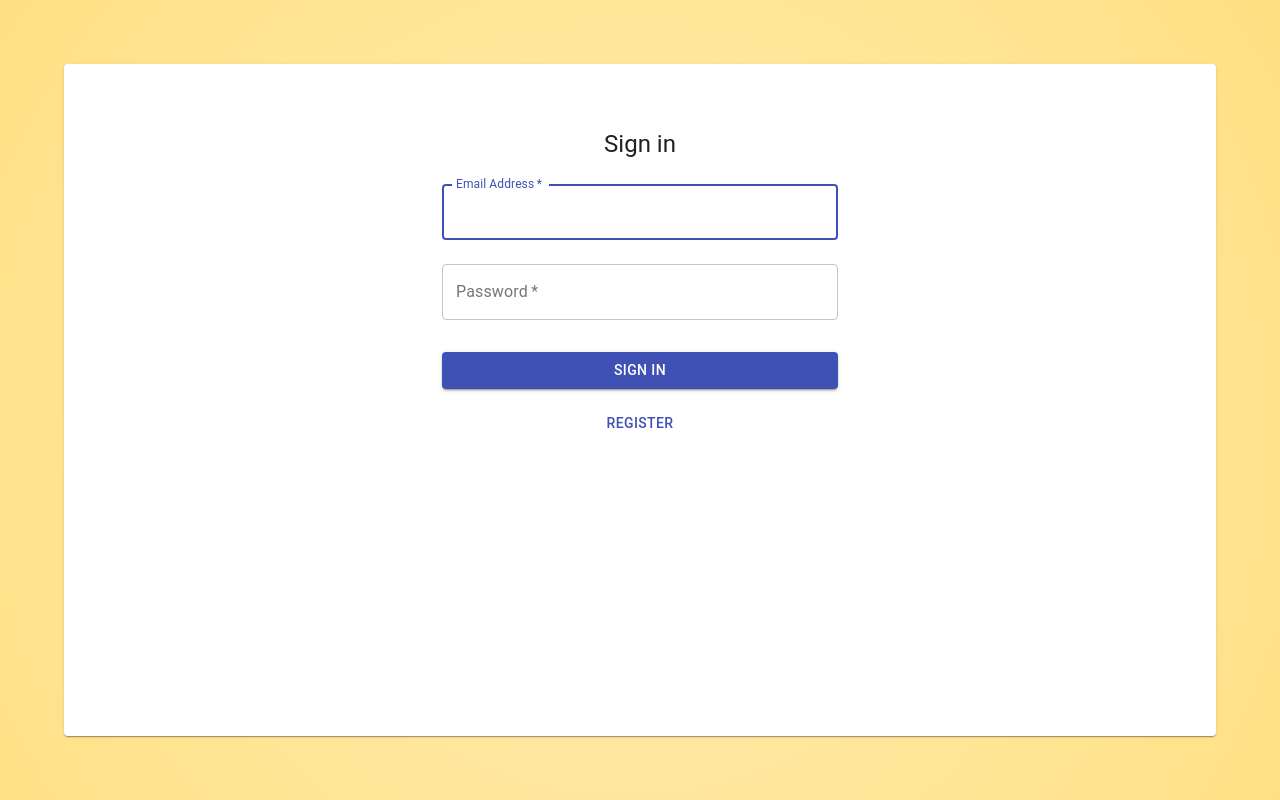
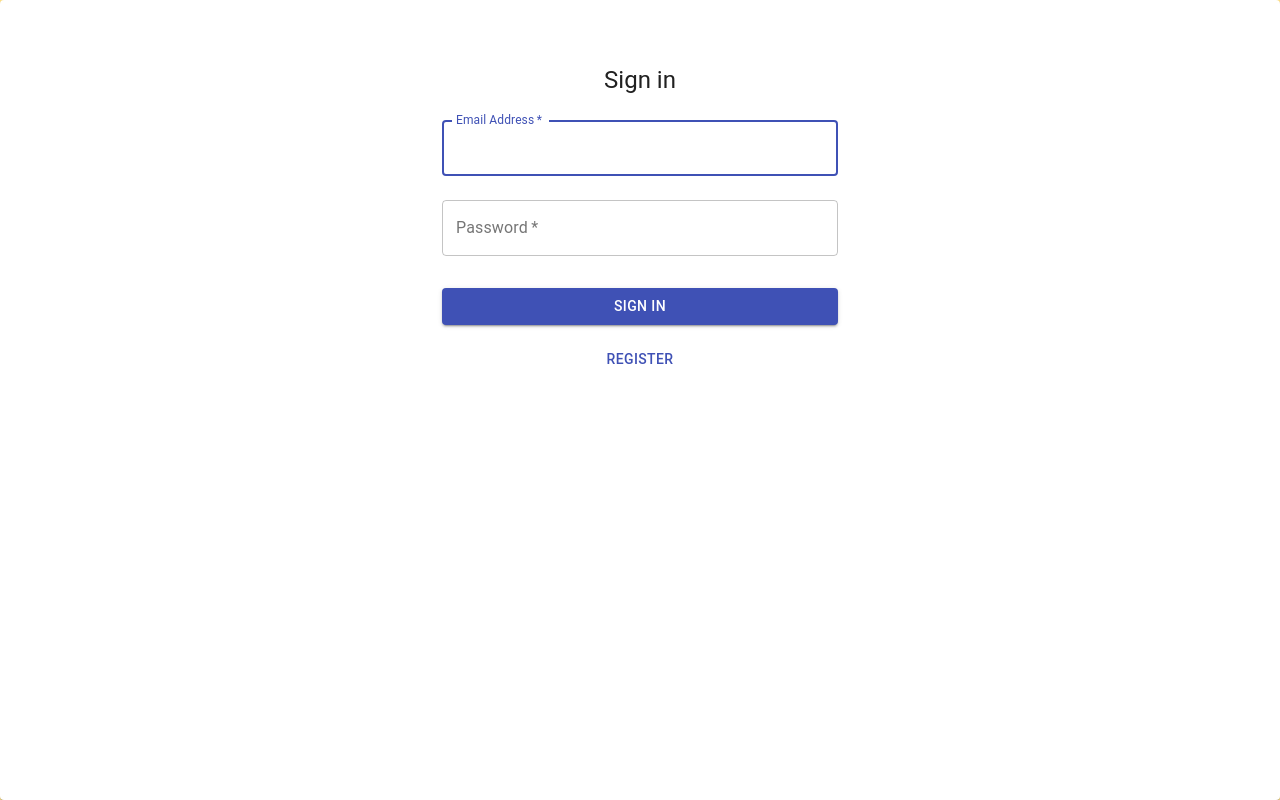
Before and after one commit to ben-zeng/wagster_frontend, a React (Create React App) app: page /login in a window 1280 px wide. Built offline with nearby package versions, Linux system fonts and the light colour scheme.

Commit message:
enable card scroll

```diff
--- a/src/components/App/App.css
+++ b/src/components/App/App.css
@@ -6,8 +6,8 @@ html, body, #root {
   height: 100%;
   display: flex;
   flex-direction: column;
-  justify-content: center;
+  /*justify-content: center;*/
   align-items: stretch;
   flex-grow: 1;
-  padding: 5%;
+  /*padding: 5%;*/
 }
--- a/src/components/Profile/Profile.js
+++ b/src/components/Profile/Profile.js
@@ -24,7 +24,9 @@ const useStyles = makeStyles(theme => ({
     },
   },
   card: {
-    flex: 1
+    flex: 1,
+    overflow: 'hidden',
+    margin: '5%'
   },
   action: {
     fontSize: 10
```
